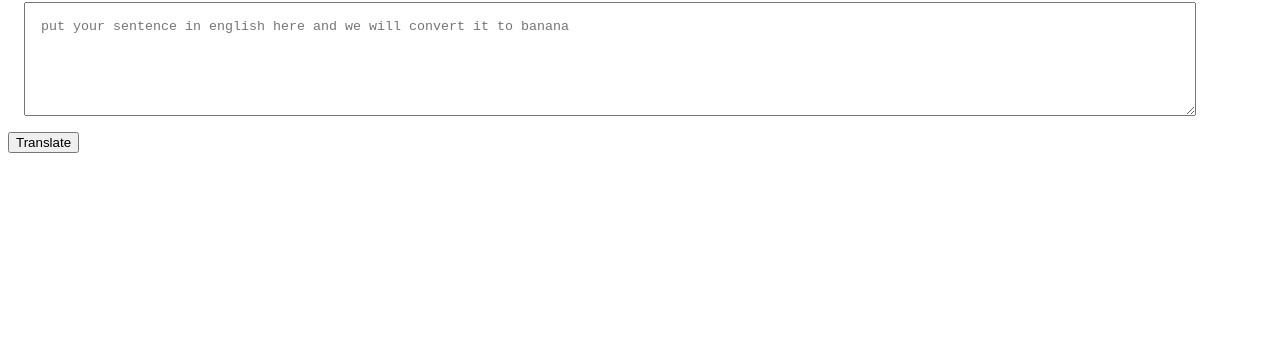
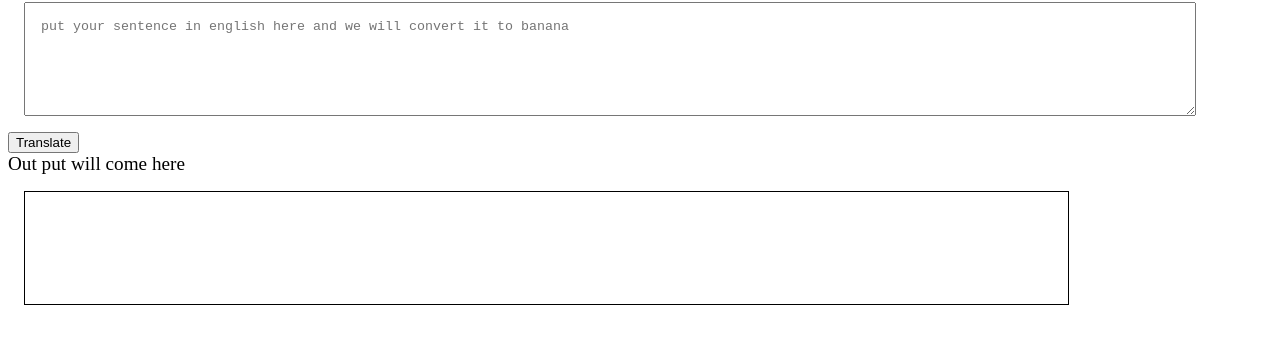
Before and after one commit to Aftershock007/banana-speak, a plain HTML site: page index.html in a window 1280 px wide. Shown: the part 78-422 px from the top of the page. Drawn offline with Linux system fonts and the light colour scheme.

Commit message:
input output processing

```diff
--- a/app.js
+++ b/app.js
@@ -1,9 +1,9 @@
 var btnTranslate = document.querySelector('#btn-translate');
 var txtInput = document.querySelector('#txt-input');
+var outputDiv = document.querySelector('#output');
 
 function clickHandler() {
-    console.log('Clicked!');
-    console.log('Input: ', txtInput.value);
+    outputDiv.innerText = 'banana ' + txtInput.value;
 }
 
 btnTranslate.addEventListener('click', clickHandler);
--- a/index.html
+++ b/index.html
@@ -13,6 +13,14 @@
                 margin: 1rem;
                 padding: 1rem;
             }
+
+            #output {
+                border: 1px solid black;
+                width: 80%;
+                height: 10vh;
+                margin: 1rem;
+                padding: 1rem;
+            }
         </style>
     </head>
     <body>
@@ -23,6 +31,9 @@
         ></textarea>
         <button id="btn-translate">Translate</button>
 
+        <div style="font-size: larger">Out put will come here</div>
+        <div id="output"></div>
+
         <script src="app.js" type="text/javascript"></script>
     </body>
 </html>
```
